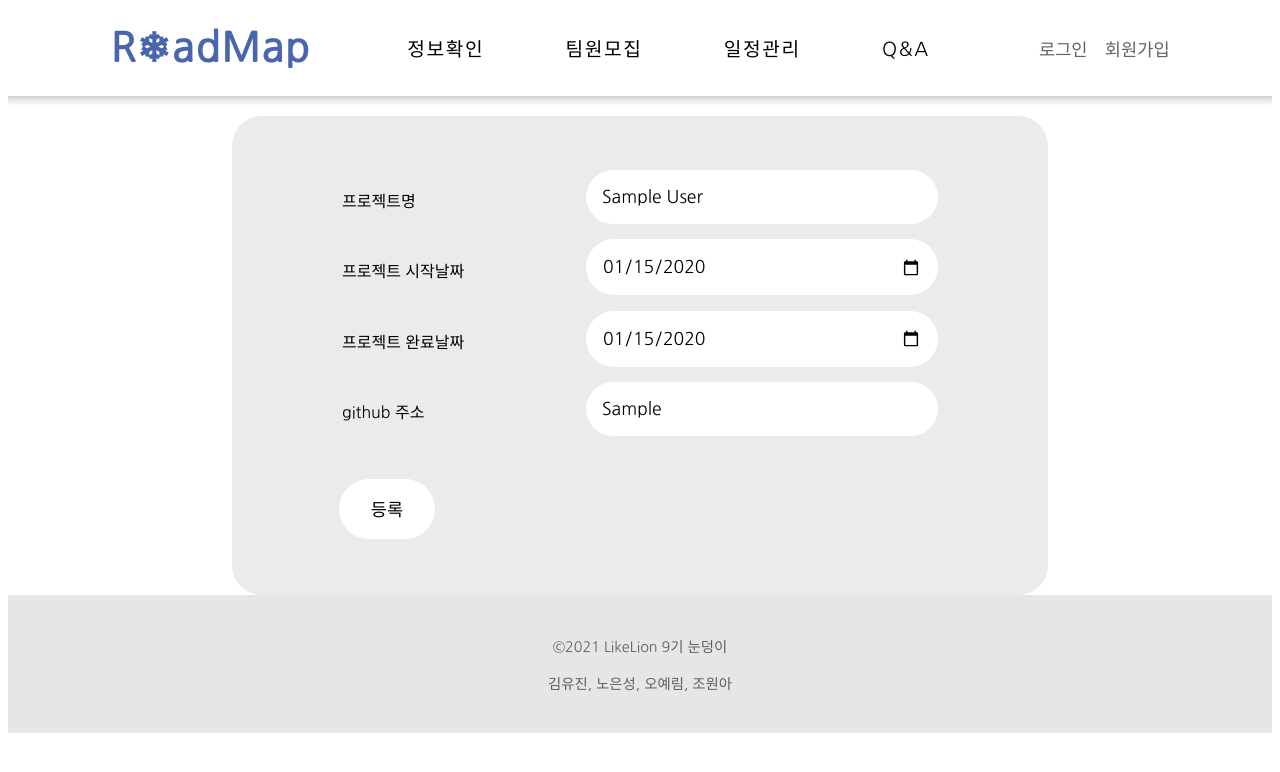
After one commit to LikeLion-snowball/RoadMap, a Django app: page /userId/portfolio/projectupdate/1 in a window 1280 px wide. The commit adds this page. Shown: the top 772 px of the page. Run offline with Django 3.2, Linux system fonts and the light colour scheme; tables that the repository leaves empty hold one stand-in row (values such as "Sample post"); some libraries are stand-ins or nearby versions.

Commit message:
project, activity 수정 삭제 기능

```diff
--- /dev/null
+++ b/user/templates/project_edit.html
@@ -0,0 +1,81 @@
+{% extends 'base.html' %} {% block content %}
+<!DOCTYPE html>
+<html>
+  <head>
+    <style>
+      .project_new {
+        margin-top: 5rem;
+        min-height: 100vh;
+        font-size: 1.2rem;
+      }
+      .write {
+        display: flex;
+        justify-content: center;
+        margin: 0 auto;
+        background-color: rgb(235, 235, 235);
+        width: 20vw;
+        min-width: 45rem;
+        padding: 3rem;
+        border-radius: 30px;
+      }
+      table td {
+        width: 15rem;
+      }
+      .write input {
+        font-size: 1.1rem;
+        padding: 1rem;
+        margin-top: 0.2rem;
+        background-color: white;
+        border: none;
+        border-radius: 30px;
+        width: 20rem;
+        margin-bottom: 0.5rem;
+      }
+      .write input:focus {
+        outline: none;
+      }
+      .write input[type="submit"] {
+        margin-top: 2rem;
+        padding: 1.1rem 1.5rem;
+        width: 6rem;
+        background-color: white;
+        border-radius: 30px;
+        border: none;
+      }
+      .write input[type="submit"]:hover {
+        background-color: rgb(115, 132, 175);
+        color: white;
+        cursor: pointer;
+      }
+    </style>
+  </head>
+  <body>
+    <div class="project_edit">
+      <div class="write">
+        <form method="POST">
+          {% csrf_token %}
+          <table>
+            <tr>
+              <td>프로젝트명</td>
+              <td>{{ form.project_name }}</td>
+            </tr>
+            <tr>
+              <td>프로젝트 시작날짜</td>
+              <td>{{ form.project_start }}</td>
+            </tr>
+            <tr>
+              <td>프로젝트 완료날짜</td>
+              <td>{{ form.project_end }}</td>
+            </tr>
+            <tr>
+              <td>github 주소</td>
+              <td>{{ form.project_github }}</td>
+            </tr>
+          </table>
+          <input type="submit" value="등록" />
+        </form>
+      </div>
+    </div>
+  </body>
+</html>
+{% endblock %}
--- a/user/urls.py
+++ b/user/urls.py
@@ -5,5 +5,9 @@ urlpatterns = [
     path('mypage/', views.myPage, name="myPage"),
     path('portfolio/', views.portfolio, name="portfolio"),
     path('portfolio/projectcreate/', views.projectcreate, name='projectcreate'),
+    path('portfolio/projectupdate/<int:project_id>', views.projectupdate, name='projectupdate'),
+    path('portfolio/projectdelete/<int:project_id>', views.projectdelete, name='projectdelete'),
     path('portfolio/activitycreate/', views.activitycreate, name='activitycreate'),
+    path('portfolio/activityupdate/<int:activity_id>', views.activityupdate, name='activityupdate'),
+    path('portfolio/activitydelete/<int:activity_id>', views.activitydelete, name='activitydelete'),
 ]
--- a/user/views.py
+++ b/user/views.py
@@ -7,8 +7,8 @@ def myPage(request):
     return render(request, "myPage.html")
 
 def portfolio(request):
-    projects = Project.objects
-    activities = Activity.objects
+    projects = Project.objects.all().order_by('project_start') # 시작날짜 순으로 정렬
+    activities = Activity.objects.all().order_by('activity_start') # 시작날짜 순으로 정렬
     return render(request, "portfolio.html", {'projects': projects, 'activities': activities})
 
 def projectcreate(request):
@@ -23,6 +23,25 @@ def projectcreate(request):
         form = ProjectForm()
         return render(request, 'project_new.html', {'form':form})
 
+def projectupdate(request, project_id):
+    # 유저모델연결
+    project = get_object_or_404(Project, pk=project_id)
+    if request.method == 'POST':
+        form = ProjectForm(request.POST, instance=project)
+        if form.is_valid():
+            project = form.save(commit=False)
+            project.save()
+            return redirect('portfolio')
+    else:
+        form = ProjectForm(instance=project)
+        return render(request, 'project_edit.html', {'form': form, 'project': project})
+
+def projectdelete(request, project_id):
+    # 유저모델연결
+    project = get_object_or_404(Project, pk=project_id)
+    project.delete()
+    return redirect('portfolio')
+
 def activitycreate(request):
     # 유저모델연결
     if request.method == 'POST':
@@ -34,3 +53,22 @@ def activitycreate(request):
     else:
         form = ActivityForm()
         return render(request, 'activity_new.html', {'form':form})
+
+def activityupdate(request, activity_id):
+    # 유저모델연결
+    activity = get_object_or_404(Activity, pk=activity_id)
+    if request.method == 'POST':
+        form = ActivityForm(request.POST, instance=activity)
+        if form.is_valid():
+            activity = form.save(commit=False)
+            activity.save()
+            return redirect('portfolio')
+    else:
+        form = ActivityForm(instance=activity)
+        return render(request, 'activity_edit.html', {'form': form, 'activity': activity})
+
+def activitydelete(request, activity_id):
+    # 유저모델연결
+    activity = get_object_or_404(Activity, pk=activity_id)
+    activity.delete()
+    return redirect('portfolio')
```
Also changed, not shown: user/templates/activity_edit.html (added, +77 -0 lines), user/templates/portfolio.html (+16 -1 lines).
